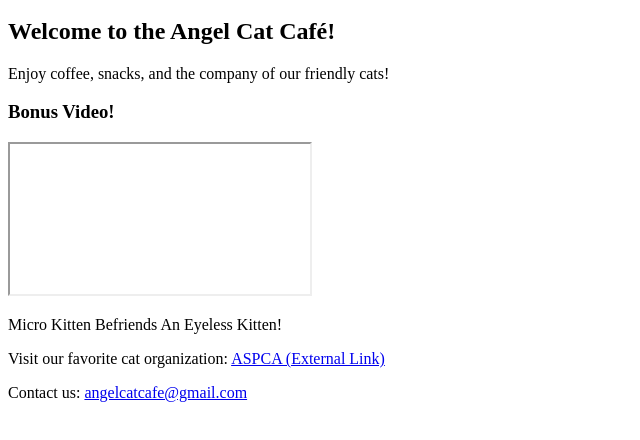
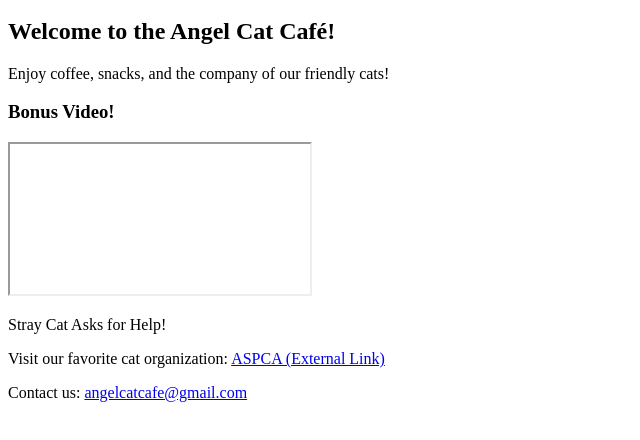
Before and after one commit to hira-dot/cat-cafe, a plain HTML site: page index.html in a window 1280 px wide. Shown: the part 100-540 px from the top of the page, without its empty margins (0-640 px from the left). Drawn offline with Linux system fonts and the light colour scheme; files whose address does not match are found by name.

Commit message:
Update article title in index.html

```diff
--- a/index.html
+++ b/index.html
@@ -31,7 +31,7 @@
     allowfullscreen></iframe>
 
     <p>
-        Micro Kitten Befriends An Eyeless Kitten!
+        Stray Cat Asks for Help!
     </p>
 
     <p>
```
